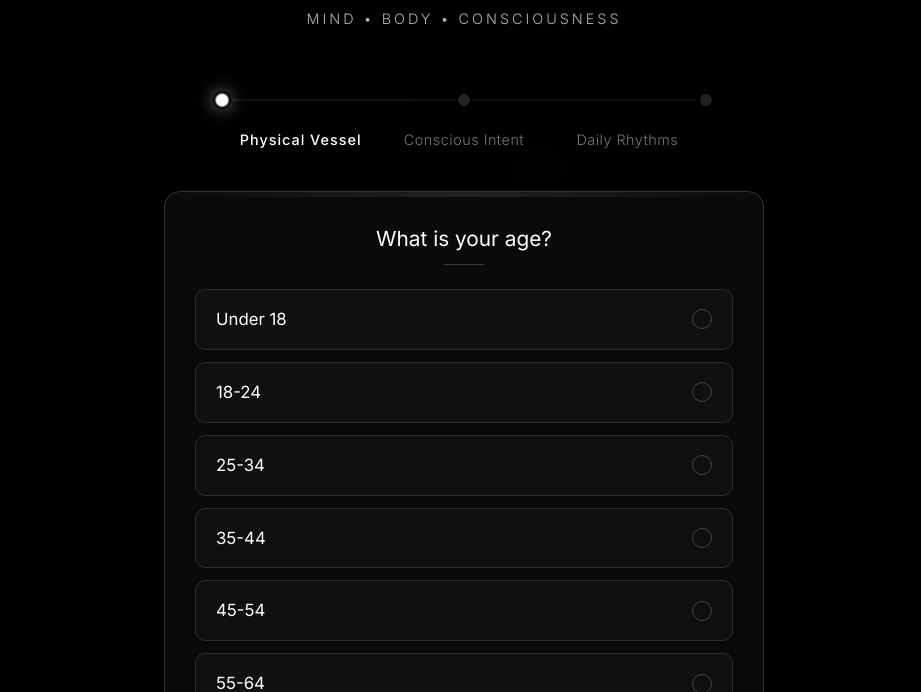
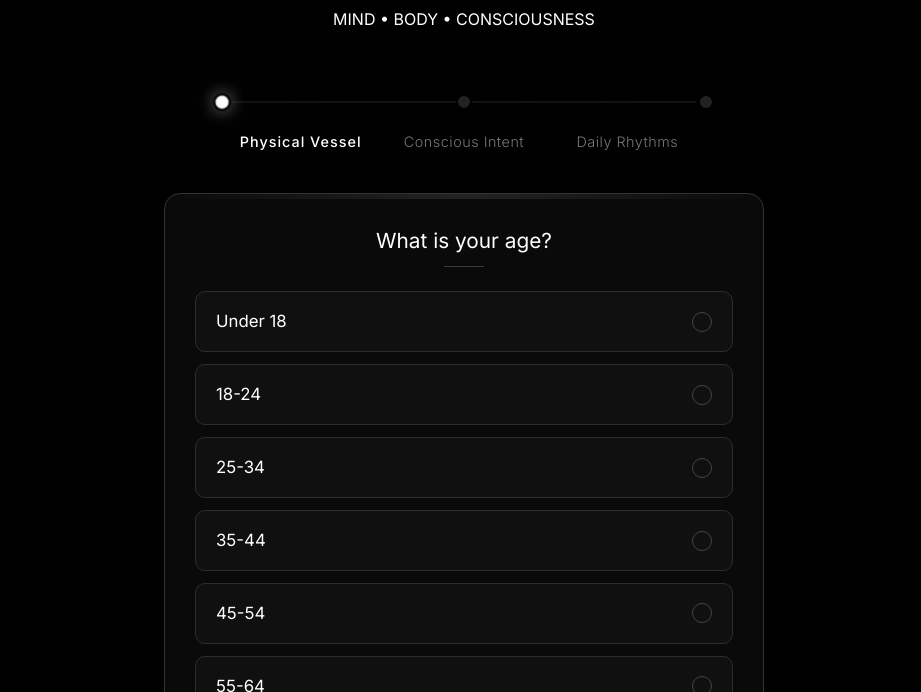
Before and after one commit to BAGHDADDYOP/KYOSEI, a website: page index.html in a window 1280 px wide. Shown: the part 108-800 px from the top of the page, without its empty margins (176-1097 px from the left). Drawn offline with Linux system fonts and the light colour scheme; a web font is replaced by a local one.

Commit message:
Update index.html

```diff
--- a/index.html
+++ b/index.html
@@ -9,7 +9,7 @@
     <link rel="stylesheet" href="style.css">
     <link rel="preconnect" href="https://fonts.googleapis.com">
     <link rel="preconnect" href="https://fonts.gstatic.com" crossorigin>
-    <link href="https://fonts.googleapis.com/css2?family=Inter:wght@200;300;400;500;600;700;800&display=swap" rel="stylesheet">
+    <link href="https://fonts.googleapis.com/css2?family=Inter:wght@200;300;400;500;600;700;800&family=Helvetica+Neue:wght@400;700;800&display=swap" rel="stylesheet">
 </head>
 <body>
     <!-- Simplified header -->
@@ -88,93 +88,6 @@
                 shape.style.animationDuration = `${20 + (index * 5)}s`;
             });
         });
-
-        // Add selectPulse animation
-        document.head.insertAdjacentHTML('beforeend', `
-            <style>
-            @keyframes selectPulse {
-                0% { transform: scale(1) translateY(0); }
-                50% { transform: scale(1.02) translateY(-2px); }
-                100% { transform: scale(1) translateY(0); }
-            }
-
-            @keyframes floatShape {
-                0% { transform: translate(0, 0) scale(1) rotate(0deg); }
-                50% { transform: translate(10px, 15px) scale(1.05) rotate(5deg); }
-                100% { transform: translate(-10px, -10px) scale(0.98) rotate(-5deg); }
-            }
-
-            .symbiotic-shape {
-                position: fixed;
-                border-radius: 50%;
-                background: radial-gradient(circle at 30% 30%, rgba(40, 40, 40, 0.3) 0%, transparent 70%);
-                filter: blur(70px);
-                opacity: 0.2;
-                animation: floatShape 20s infinite alternate ease-in-out;
-                z-index: -1;
-            }
-
-            .shape1 {
-                top: 20%;
-                left: 10%;
-                width: 40vw;
-                height: 40vw;
-            }
-
-            .shape2 {
-                bottom: 10%;
-                right: 10%;
-                width: 50vw;
-                height: 50vw;
-            }
-
-            .shape3 {
-                top: 50%;
-                left: 50%;
-                width: 30vw;
-                height: 30vw;
-            }
-
-            .footer-content {
-                padding: 15px;
-                text-align: center;
-                font-size: 0.8rem;
-                color: rgba(255,255,255,0.5);
-                letter-spacing: 1px;
-                font-weight: 300;
-            }
-
-            /* Removed logo container styles */
-
-            .header-subtitle {
-                font-size: 0.9rem;
-                letter-spacing: 3px;
-                opacity: 0;
-                transform: translateY(10px);
-                animation: fadeIn 1s ease-out 1s forwards;
-                color: rgba(255,255,255,0.7);
-                font-weight: 300;
-                text-transform: uppercase;
-            }
-
-            @keyframes fadeIn {
-                to { opacity: 1; transform: translateY(0); }
-            }
-
-            .loader-text {
-                margin-top: 15px;
-                letter-spacing: 3px;
-                font-size: 0.9rem;
-                opacity: 0.7;
-                animation: pulseText 1.5s infinite ease-in-out;
-            }
-
-            @keyframes pulseText {
-                0%, 100% { opacity: 0.5; }
-                50% { opacity: 0.9; }
-            }
-            </style>
-        `);
     </script>
 
     <!-- Enhanced script with optimized performance -->
```
